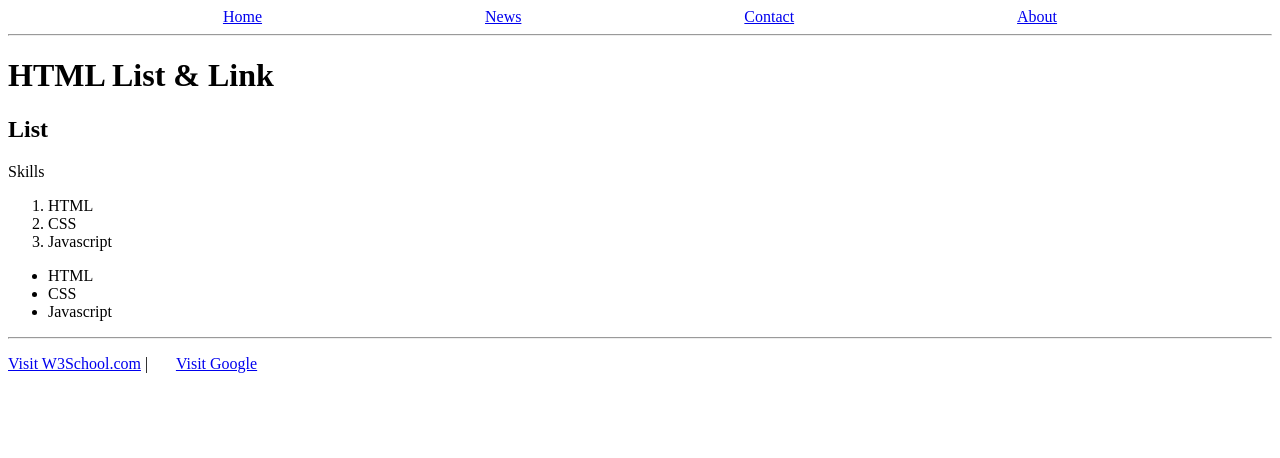
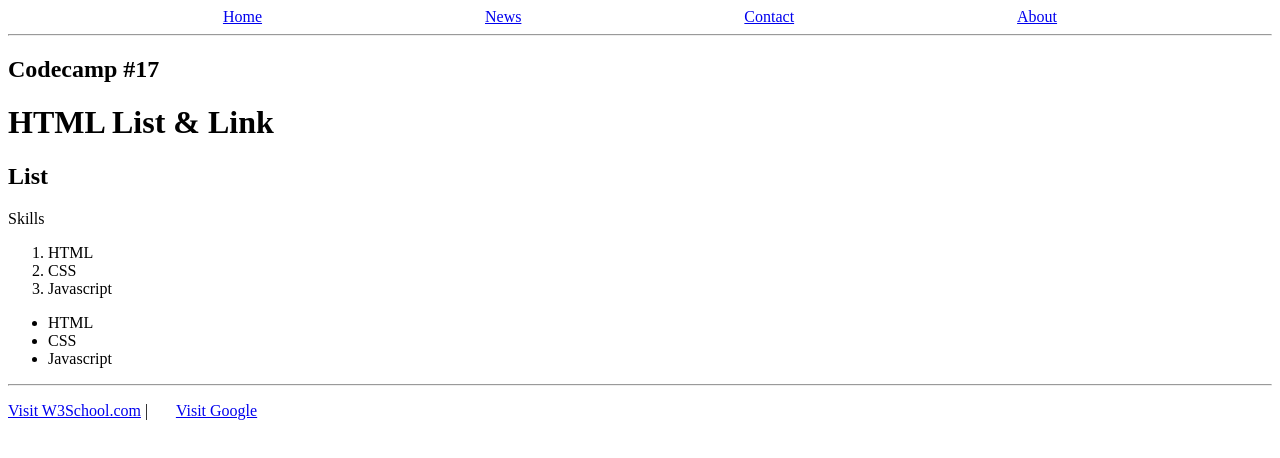
Before and after one commit to pmdavisa/cc17_project02, a plain HTML site: page index.html in a window 1280 px wide. Drawn offline with Linux system fonts and the light colour scheme.

Commit message:
edit html

```diff
--- a/index.html
+++ b/index.html
@@ -17,6 +17,7 @@
     </ul>
 
     <hr>
+    <h2>Codecamp #17</h2>
     <h1>HTML List & Link</h1>
     <h2>List</h2>
     <p>Skills</p>
```
